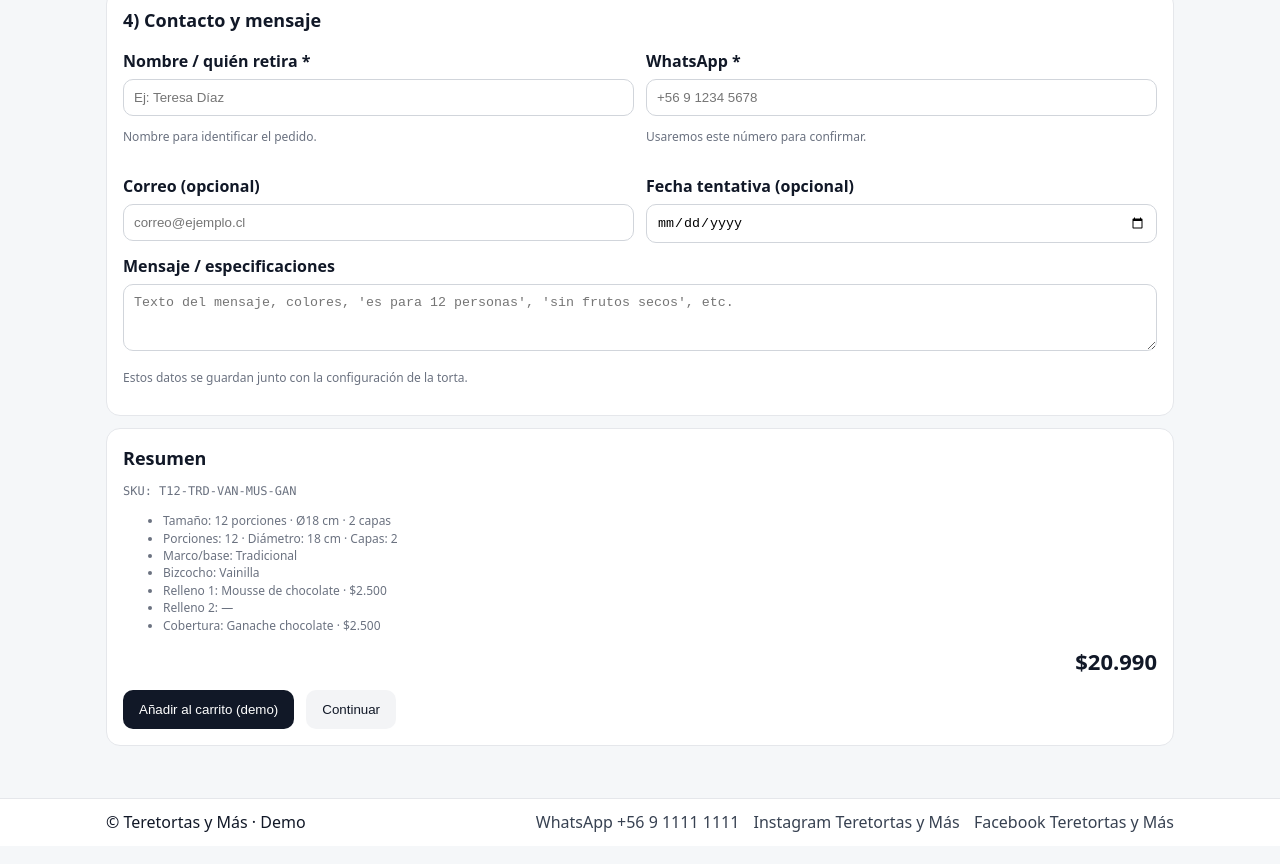
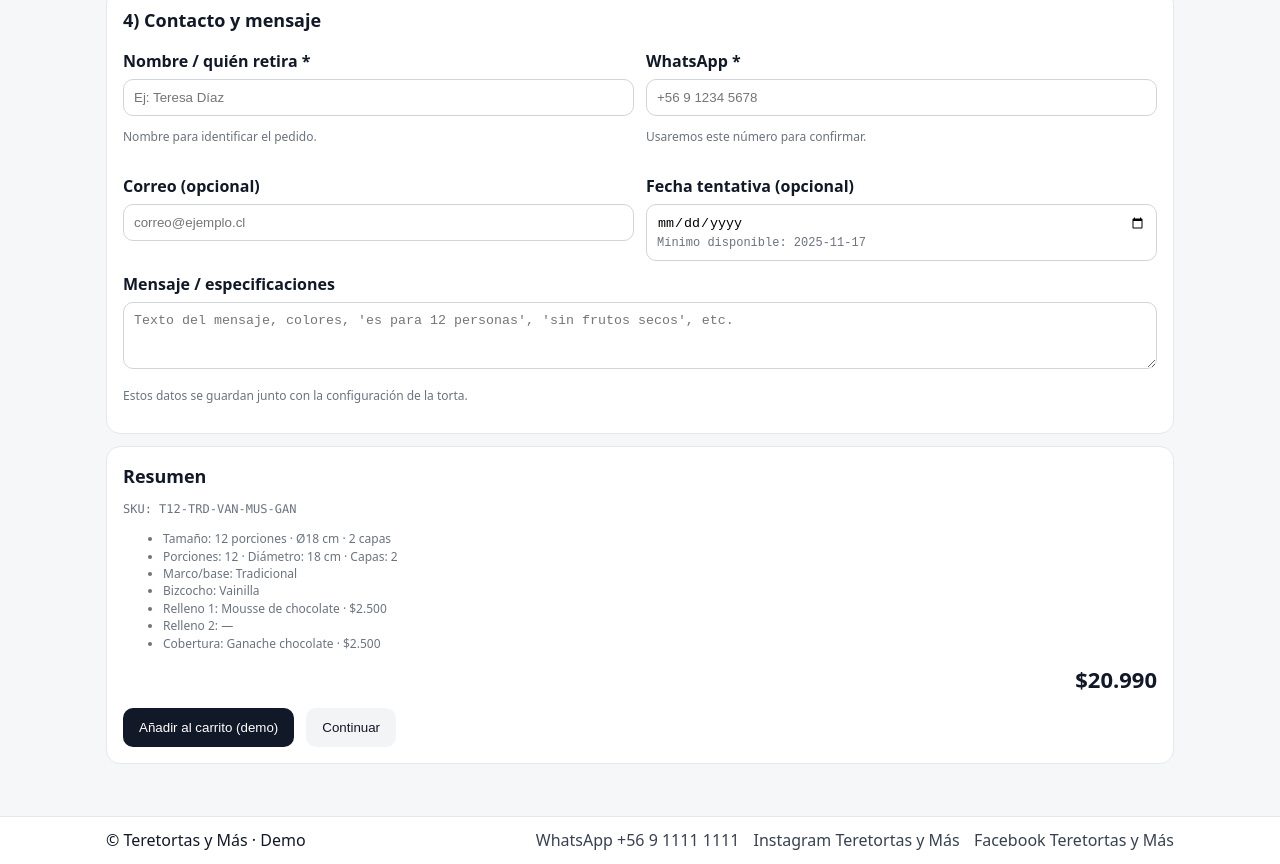
Before and after one commit to maickolreyes/teretortas.github.io, a plain HTML site: page arma_tu_torta.html in a window 1280 px wide. Shown: the part 1049-1913 px from the top of the page. Drawn offline with Linux system fonts and the light colour scheme.

Commit message:
Update styles.css

```diff
--- a/styles.css
+++ b/styles.css
@@ -159,3 +159,11 @@ img.logo{
   object-fit: cover;
   display: block;
 }
+
+#contact_date[data-min-label]::after{
+  content: " Mínimo disponible: " attr(data-min-label);
+  display: block;
+  color: #6b7280;
+  font-size: 12px;
+  margin-top: 4px;
+}
```
